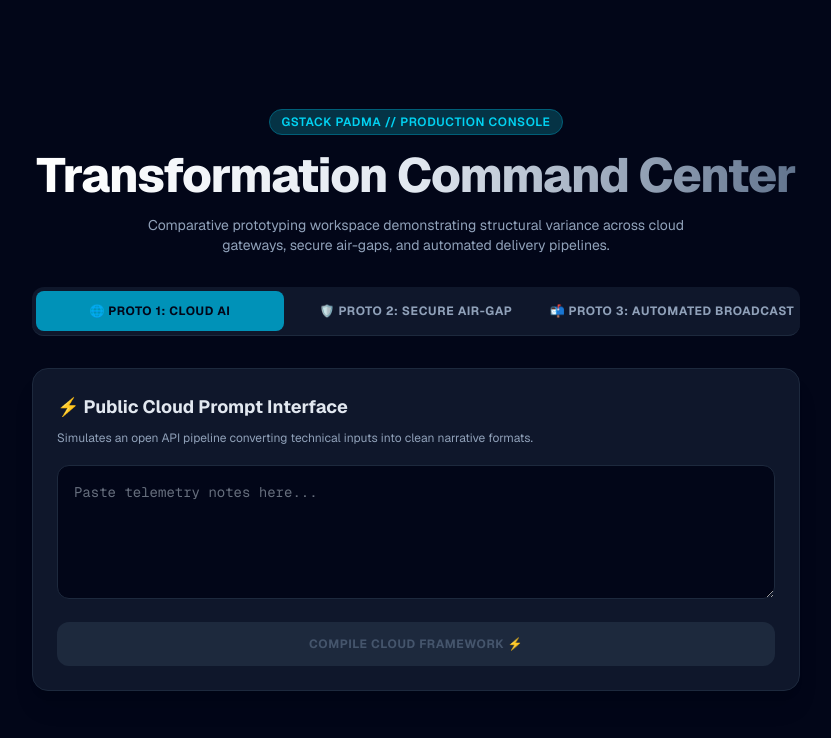
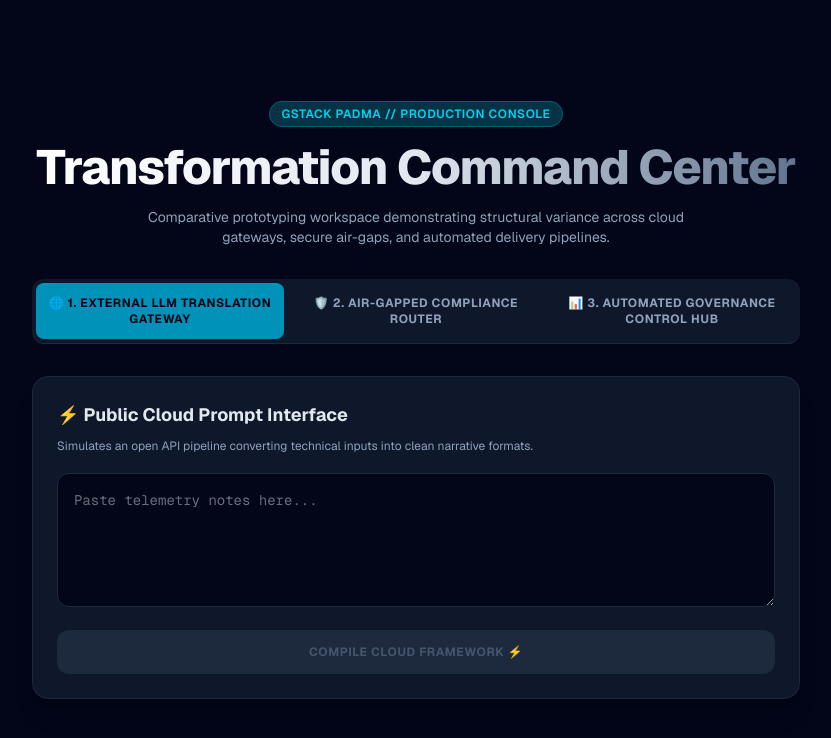
Before and after one commit to padmasreeravi-prog/gstack-padma, a Next.js app: page / in a window 1280 px wide. Shown: the top 738 px of the page, without its empty margins (224-1055 px from the left). Built offline with nearby package versions, Linux system fonts and the light colour scheme.

Commit message:
Product Refactor: Upgrade user interface tabs to reflect enterprise PMO governance terminology

```diff
--- a/app/page.tsx
+++ b/app/page.tsx
@@ -158,6 +158,7 @@ The FWA Migration program stream is currently exhibiting severe delivery compres
       </header>
 
       {/* Tabs */}
+      {/* Navigation Tabs - Upgraded to Strategic Executive Nomenclature */}
       <div className="grid grid-cols-1 md:grid-cols-3 gap-2 border-b border-slate-800 mb-8 w-full max-w-3xl p-1 bg-slate-900 rounded-xl">
         <button
           onClick={() => { setActiveTab('proto1'); setAiResult(''); setSecurityLog([]); setKpis([]); }}
@@ -165,7 +166,7 @@ The FWA Migration program stream is currently exhibiting severe delivery compres
             activeTab === 'proto1' ? 'bg-cyan-600 text-slate-950' : 'text-slate-400 hover:text-slate-200'
           }`}
         >
-          🌐 Proto 1: Cloud AI
+          🌐 1. External LLM Translation Gateway
         </button>
         <button
           onClick={() => { setActiveTab('proto2'); setAiResult(''); setSecurityLog([]); setKpis([]); }}
@@ -173,7 +174,7 @@ The FWA Migration program stream is currently exhibiting severe delivery compres
             activeTab === 'proto2' ? 'bg-cyan-600 text-slate-950' : 'text-slate-400 hover:text-slate-200'
           }`}
         >
-          🛡️ Proto 2: Secure Air-Gap
+          🛡️ 2. Air-Gapped Compliance Router
         </button>
         <button
           onClick={() => { setActiveTab('proto3'); setAiResult(''); setSecurityLog([]); setKpis([]); }}
@@ -181,7 +182,7 @@ The FWA Migration program stream is currently exhibiting severe delivery compres
             activeTab === 'proto3' ? 'bg-cyan-600 text-slate-950' : 'text-slate-400 hover:text-slate-200'
           }`}
         >
-          📬 Proto 3: Automated Broadcast
+          📊 3. Automated Governance Control Hub
         </button>
       </div>
 
```
